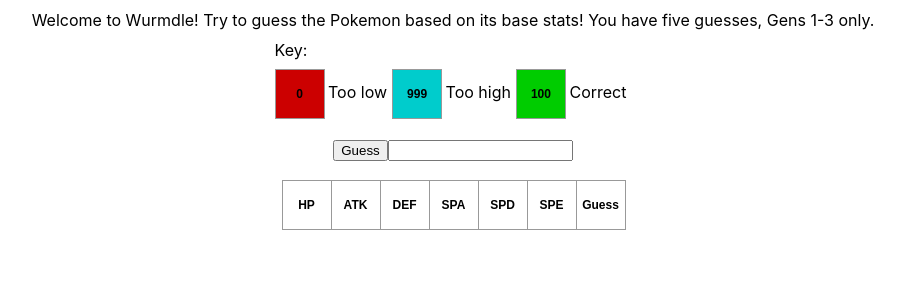
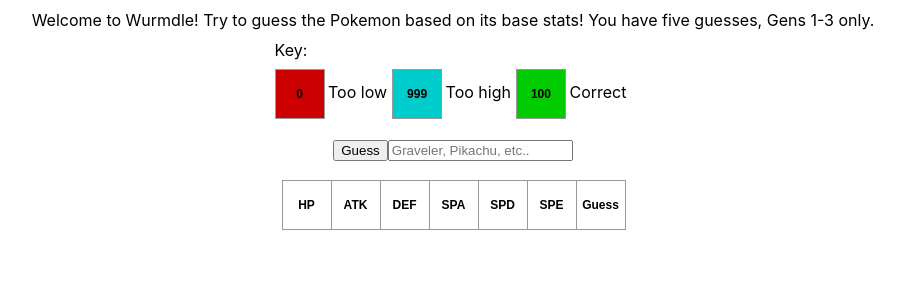
Before and after one commit to veliakiner/wurmdle, a React (Create React App) app: page / in a window 1280 px wide. Shown: the top 300 px of the page, without its empty margins (187-1091 px from the left). Built offline with nearby package versions, Linux system fonts and the light colour scheme.

Commit message:
add placeholder

```diff
--- a/src/App.js
+++ b/src/App.js
@@ -132,6 +132,7 @@
             >
               <button onClick={() => this.onGuess()}>Guess</button>
               <input
+              placeholder="Graveler, Pikachu, etc.."
                 onChange={(e) => this.onChange(e)}
                 value={this.state.currentGuess}
               ></input>
```
